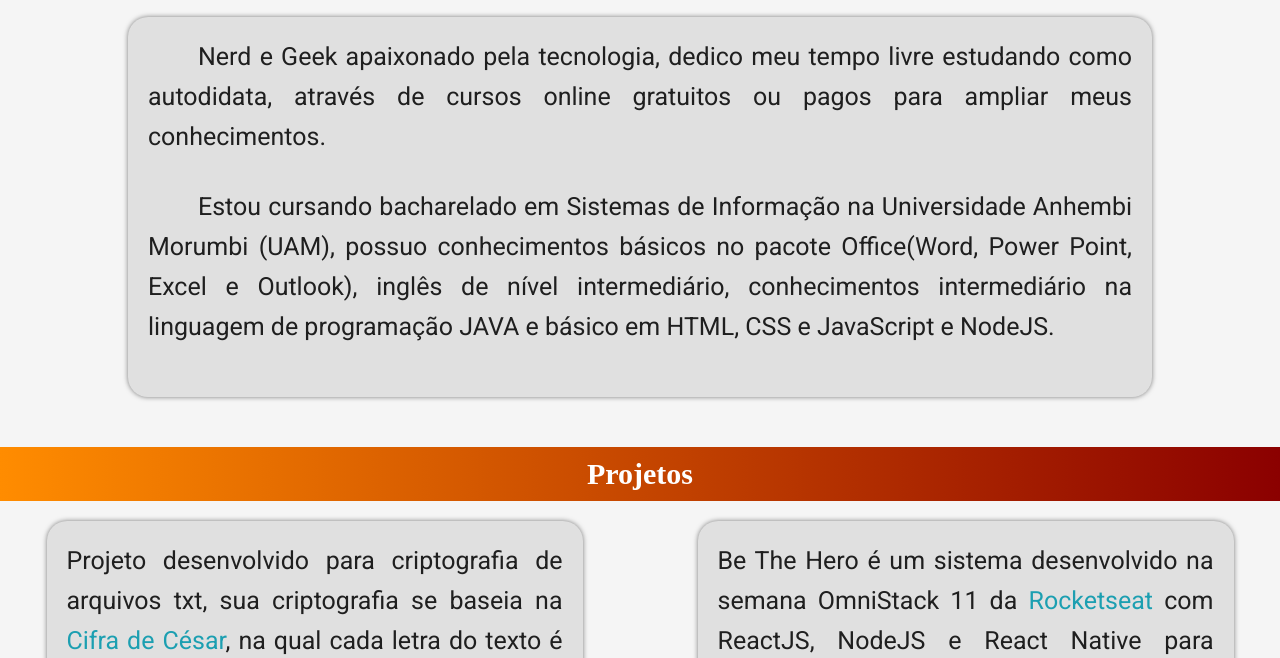
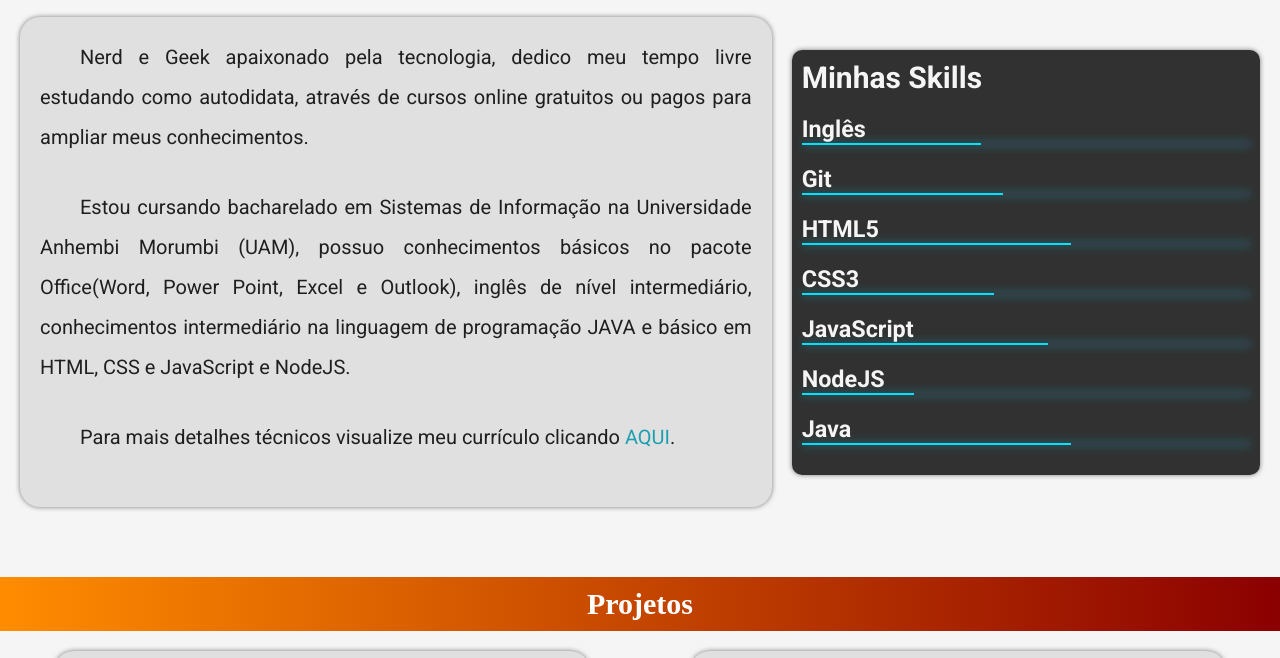
Before and after one commit to gui-leandro/portfolio, a plain HTML site: page index.html in a window 1280 px wide. Shown: the part 857-1515 px from the top of the page. Drawn offline with Linux system fonts and the light colour scheme.

Commit message:
feat: skills bar and scroll

```diff
--- a/index.html
+++ b/index.html
@@ -26,9 +26,36 @@
     </header>
     <section class="resumo" id="resumo">
         <h2>Sobre mim</h2>
-        <div class="sobre">
-            <p>Nerd e Geek apaixonado pela tecnologia, dedico meu tempo livre estudando como autodidata, através de cursos online gratuitos ou pagos para ampliar meus conhecimentos.</p>
-            <p>Estou cursando bacharelado em Sistemas de Informação na Universidade Anhembi Morumbi (UAM), possuo conhecimentos básicos no pacote Office(Word, Power Point, Excel e Outlook), inglês de nível intermediário, conhecimentos intermediário na linguagem de programação JAVA e básico em HTML, CSS e JavaScript e NodeJS.</p>
+        <div class="meu-container">
+            <div class="sobre">
+                <p>Nerd e Geek apaixonado pela tecnologia, dedico meu tempo livre estudando como autodidata, através de cursos online gratuitos ou pagos para ampliar meus conhecimentos.</p>
+                <p>Estou cursando bacharelado em Sistemas de Informação na Universidade Anhembi Morumbi (UAM), possuo conhecimentos básicos no pacote Office(Word, Power Point, Excel e Outlook), inglês de nível intermediário, conhecimentos intermediário na linguagem de programação JAVA e básico em HTML, CSS e JavaScript e NodeJS.</p>
+                <p>Para mais detalhes técnicos visualize meu currículo clicando <a href="https://gui-leandro.github.io/resume-github-pages/" target="_blank">AQUI</a>.</p>
+            </div>
+            <div class="skills">
+                <h1>Minhas Skills</h1>
+                <li>
+                    <h3>Inglês</h3><span class="bar"><span class="ingles"></span></span>
+                </li>
+                <li>
+                    <h3>Git</h3><span class="bar"><span class="git"></span></span>
+                </li>
+                <li>
+                    <h3>HTML5</h3><span class="bar"><span class="html"></span></span>
+                </li>
+                <li>
+                    <h3>CSS3</h3><span class="bar"><span class="css"></span></span>
+                </li>
+                <li>
+                    <h3>JavaScript</h3><span class="bar"><span class="javascript"></span></span>
+                </li>
+                <li>
+                    <h3>NodeJS</h3><span class="bar"><span class="node"></span></span>
+                </li>
+                <li>
+                    <h3>Java</h3><span class="bar"><span class="java"></span></span>
+                </li>
+            </div>
         </div>
     </section>
     <section class="projetos" id="projetos">
@@ -45,7 +72,7 @@
                 <figcaption>Be The Hero</figcaption>
             </figure>
             <figure class="block">
-                <p>Um projeto simples, realizando apenas contagem progressiva o cronômetro online foi desenvolvido com HTML, CSS e JavaScript, possuindo as opções de START, PAUSE e RESETE no tempo, seu código fonte pode ser visualizado nesse <a href="https://github.com/gui-leandro/stopwatch" target="_blank">link</a>.<br>Clique na imagem para testar o sistema hospedado no GitHub.</p>
+                <p>Um projeto simples, realizando apenas contagem progressiva o cronômetro online foi desenvolvido com HTML, CSS e JavaScript, possuindo as opções de START, PAUSE e RESET no tempo, seu código fonte pode ser visualizado nesse <a href="https://github.com/gui-leandro/stopwatch" target="_blank">link</a>.<br>Clique na imagem para testar o sistema hospedado no GitHub.</p>
                 <a href="https://gui-leandro.github.io/stopwatch/src/" target="_blank"><img class="img-portfolio" src="img/stopwatch.gif" alt="stopwatch"></a>
                 <figcaption>Cronômetro Online</figcaption>
             </figure>
--- a/scripts/script.js
+++ b/scripts/script.js
@@ -8,3 +8,52 @@ window.onscroll = function() {
     }
     localizacao = deslocamento
 }
+
+const menuItems = document.querySelectorAll('.menu a')
+menuItems.forEach(item => {
+    item.addEventListener('click', scrollToId)
+})
+
+function getScrollTopById(element) {
+    //pega os elementos que possui href
+    const id = element.getAttribute('href')
+    //retorna o valor do topo do id
+    return document.querySelector(id).offsetTop
+}
+
+function scrollToId(event) {
+    event.preventDefault()
+    //pega o valor do topo do ID clicado
+    const goTo = getScrollTopById(event.target) - 50
+    scrollToPosition(goTo)
+}
+
+function scrollToPosition(goTo) {
+    smoothScrollTo(0, goTo, 1000)
+}
+
+//função para um scroll suave que funcione em todos os navegadores
+function smoothScrollTo(endX, endY, duration) {
+    const startX = window.scrollX || window.pageXOffset;
+    const startY = window.scrollY || window.pageYOffset;
+    const distanceX = endX - startX;
+    const distanceY = endY - startY;
+    const startTime = new Date().getTime();
+
+    duration = typeof duration !== 'undefined' ? duration : 400;
+
+    const easeInOutQuart = (time, from, distance, duration) => {
+      if ((time /= duration / 2) < 1) return distance / 2 * time * time * time * time + from;
+      return -distance / 2 * ((time -= 2) * time * time * time - 2) + from;
+    };
+
+    const timer = setInterval(() => {
+      const time = new Date().getTime() - startTime;
+      const newX = easeInOutQuart(time, startX, distanceX, duration);
+      const newY = easeInOutQuart(time, startY, distanceY, duration);
+      if (time >= duration) {
+        clearInterval(timer);
+      }
+      window.scroll(newX, newY);
+    }, 1000 / 60); // 60 fps
+  };
--- a/styles/style.css
+++ b/styles/style.css
@@ -14,7 +14,7 @@ body {
 
 @media (min-width: 1024px){
     body {
-        font-size: 25px;
+        font-size: 20px;
     }
 }
 
@@ -128,7 +128,87 @@ a {
     background-color: rgb(224, 224, 224);
     padding: 20px;
     width: 80vw;
-    margin: 20px auto;
+    margin: 20px 10px 20px 20px;
+}
+
+.meu-container {
+    display: flex;
+    justify-content: center;
+    align-items: center;
+}
+
+.skills {
+    padding: 10px;
+    list-style: none;
+    box-shadow: 0px 0px 5px rgb(121, 121, 121);
+    width: 50%;
+    background-color: rgba(0, 0, 0, .8);
+    color: whitesmoke;
+    margin: 20px 20px 20px 10px;
+    border: none;
+    border-radius: 10px;
+}
+
+.skills li {
+    margin: 20px 0;
+}
+
+.bar {
+    background: #353b48;
+    display: block;
+    height: 2px;
+    border-radius: 1px solid  rgba(0,0,0,.3);
+    border: 3px;
+    overflow: hidden;
+    box-shadow: 0 0 10px rgb(28, 159, 177);
+}
+
+.bar span {
+    height: 2px;
+    float: left;
+    background: rgb(0, 225, 255);
+}
+
+@media (max-width: 1024px) {
+    .meu-container {
+        align-items: center;
+        flex-direction: column;
+    }
+    .skills {
+        width: 80vw;
+        margin: 10px auto;
+    }
+    .sobre {
+        margin: 20px auto 10px auto;
+    }
+}
+
+.ingles {
+    width: 40%;
+}
+
+.git {
+    width: 45%;
+}
+
+.html {
+    width: 60%;
+}
+
+.css {
+    width: 43%;
+}
+
+.javascript {
+    width: 55%;
+}
+
+.node {
+    width: 25%;
+}
+
+.java {
+    width: 60%;
 }
 
 .block {
@@ -142,7 +222,7 @@ a {
 
 .resumo,
 .contato {
-    min-height: 50vh;
+    min-height: 30vh;
     margin-bottom: 50px;
 }
 
```
